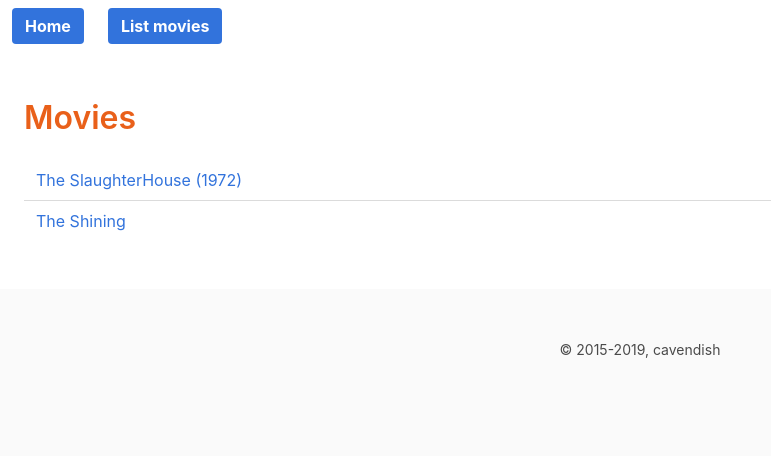
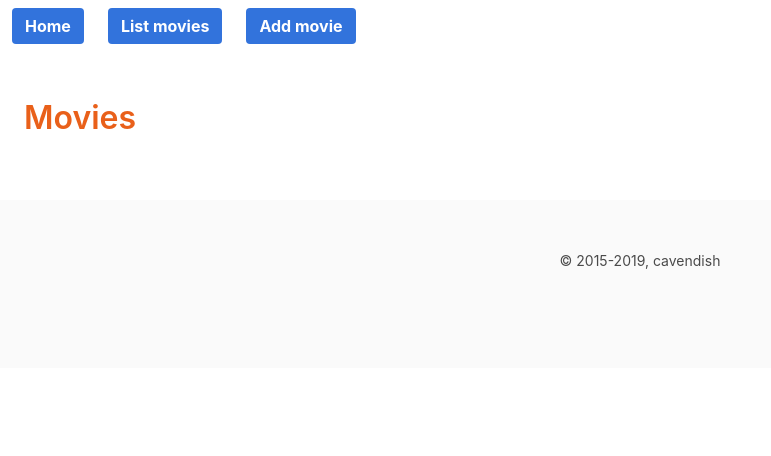
Before and after one commit to CMwangi254/flaskprojo, a Flask app: page /movies in a window 1280 px wide. Shown: the top 456 px of the page, without its empty margins (0-771 px from the left). Run offline with Flask 2, Linux system fonts and the light colour scheme.

Commit message:
home update

```diff
--- a/app.py
+++ b/app.py
@@ -2,19 +2,18 @@ from flask import Flask
 
 import views
 from database import Database
-from movie import Movie
 
 app = Flask(__name__)
 
 
 # def create_app():
 app.add_url_rule("/", "home_page", view_func=views.home_page)
-app.add_url_rule("/movies", "movies_page", view_func=views.movies_page)
+app.add_url_rule("/movies", "movies_page", view_func=views.movies_page, methods=["GET", "POST"])
 app.add_url_rule("/movies/<int:movie_key>", "movie_page", view_func=views.movie_page)
+app.add_url_rule("/new-movie", "movie_add_page", view_func=views.movie_add_page, methods=["GET", "POST"])
+app.add_url_rule("/movies/<int:movie_key>/edit", "movie_edit_page", view_func=views.movie_edit_page, methods=["GET", "POST"])
 
 db = Database()
-db.add_movie(Movie("The SlaughterHouse", year=1972))
-db.add_movie(Movie("The Shining"))
 app.config["db"] = db
 
 
--- a/database.py
+++ b/database.py
@@ -9,6 +9,9 @@ class Database:
         self._last_movie_key += 1
         self.movies[self._last_movie_key] = movie
         return self._last_movie_key
+
+    def update_movie(self, movie_key, movie):
+        self.movies[movie_key] = movie
 
     def delete_movie(self, movie_key):
         if movie_key in self.movies:
--- a/templates/layout.html
+++ b/templates/layout.html
@@ -17,6 +17,9 @@
                 <span class="navbar-item">
                     <a href="{{ url_for('movies_page') }}" class="button is-link"><strong>List movies</strong></a>
                 </span>
+                <span class="navbar-item">
+                    <a href="{{ url_for('movie_add_page') }}" class="button is-link"><strong>Add movie</strong></a>
+                </span>
             </div>
           </nav>
     </header>
--- a/views.py
+++ b/views.py
@@ -1,6 +1,8 @@
 from datetime import datetime
 
-from flask import abort, current_app, render_template
+from flask import abort, current_app, render_template, request, redirect, url_for
+
+from movie import Movie
 
 
 def home_page():
@@ -11,8 +13,14 @@ def home_page():
 
 def movies_page():
     db = current_app.config["db"]
-    movies = db.get_movies()
-    return render_template("movielist.html", movies=sorted(movies))
+    if request.method == 'GET':
+        movies = db.get_movies()
+        return render_template("movielist.html", movies=sorted(movies))
+    else:
+        form_movie_keys = request.form.getlist("movie_keys")
+        for form_movie_key in form_movie_keys:
+            db.delete_movie(int(form_movie_key))
+        return redirect(url_for("movies_page"))
 
 
 def movie_page(movie_key):
@@ -21,3 +29,33 @@ def movie_page(movie_key):
     if movie is None:
         abort(404)
     return render_template("movie.html", movie=movie)
+
+
+def movie_add_page():
+    if request.method == "GET":
+        values = {"title": "", "year": ""}
+        return render_template("movie_edit.html", min_year=1887, max_year=datetime.now().year,  values=values,)
+    else:
+        form_title = request.form.get("title")
+        form_year = request.form.get("year")
+        movie = Movie(form_title, year=int(form_year) if form_year else None)
+        db = current_app.config["db"]
+        movie_key = db.add_movie(movie)
+        return redirect(url_for("movie_page", movie_key=movie_key))
+
+
+def movie_edit_page(movie_key):
+    if request.method == "GET":
+        db = current_app.config["db"]
+        movie = db.get_movie(movie_key)
+        if movie is None:
+            abort(404)
+        values = {"title": movie.title, "year": movie.year}
+        return render_template("movie_edit.html", min_year=1887, max_year=datetime.now().year, values=values,)
+    else:
+        form_title = request.form.get("title")
+        form_year = request.form.get("year")
+        movie = Movie(form_title, year=int(form_year) if form_year else None)
+        db = current_app.config["db"]
+        db.update_movie(movie_key, movie)
+        return redirect(url_for("movie_page", movie_key=movie_key))
```
Also changed, not shown: templates/movie.html (+7 -0 lines), templates/movie_edit.html (added, +27 -0 lines).
